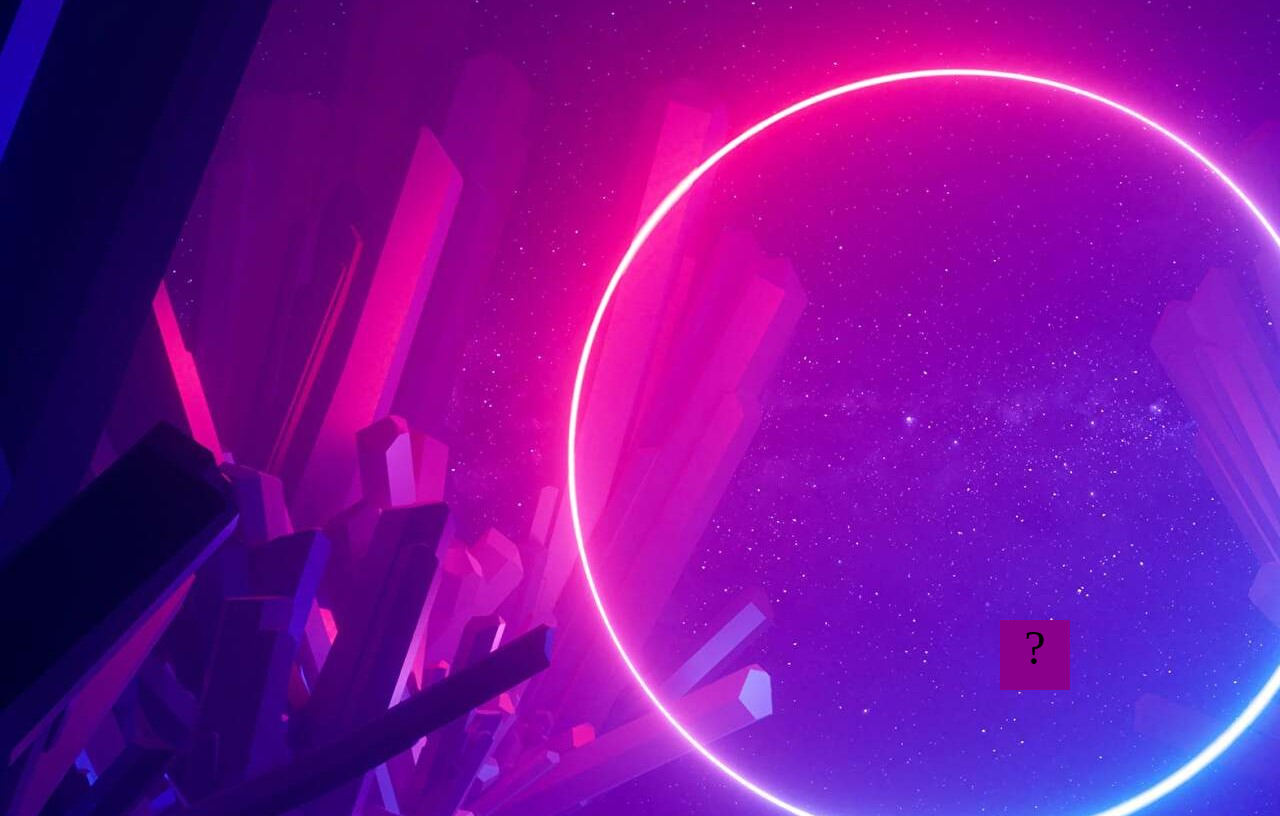
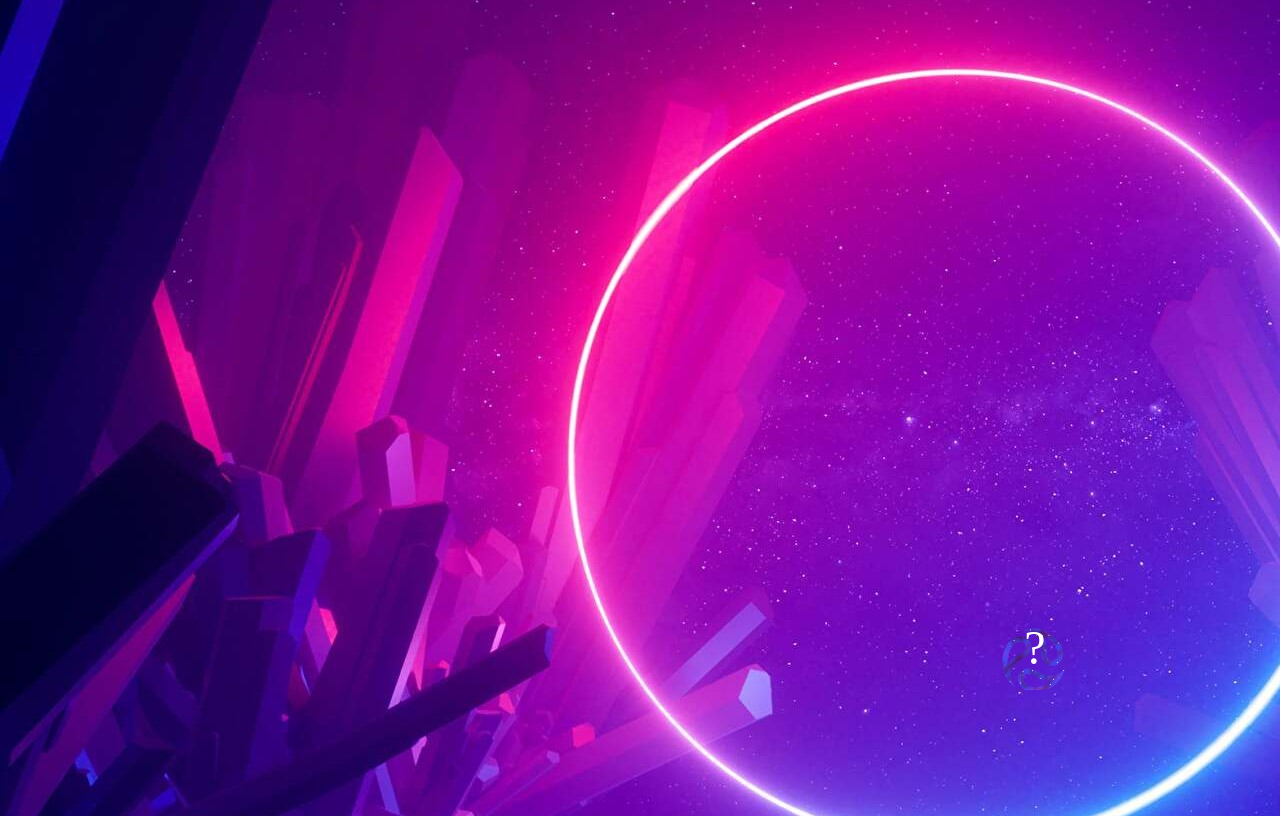
Before and after one commit to jacksonbatuk/jacksonbatuk.github.io, a plain HTML site: page projects/bouncing-box/index.html in a window 1280 px wide. Drawn offline with Linux system fonts and the light colour scheme.

Commit message:
box is now logo

```diff
--- a/projects/bouncing-box/index.html
+++ b/projects/bouncing-box/index.html
@@ -8,9 +8,10 @@
 		.box {
 			width: 70px;
 			height: 70px;
-			background-color: darkmagenta;
+			background-image: url("../../images/boxPic.png");
 			font-size: 300%;
 			text-align: center;
+			color: white;
 			display: block;
 			position: absolute;
 			top: 100px;
```
